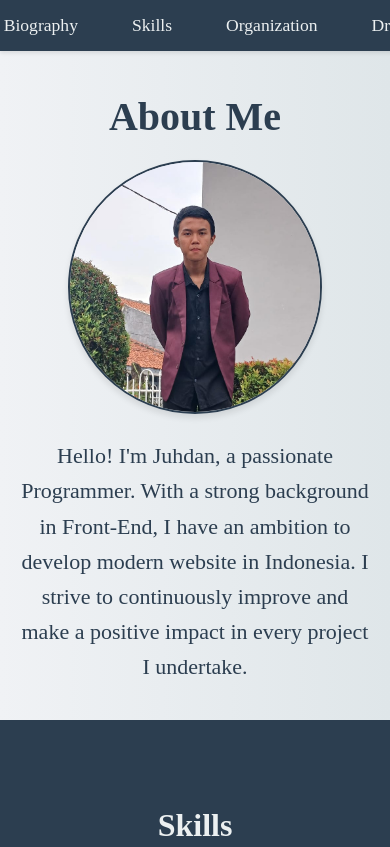
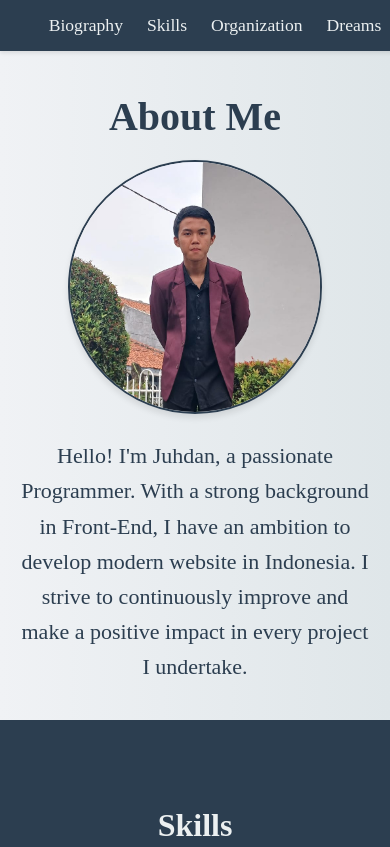
Before and after one commit to luxcrystall/luxcrystall.github.io, a plain HTML site: page index.html in a window 390 px wide. Shown: the top 847 px of the page. Drawn offline with Linux system fonts and the light colour scheme.

Commit message:
Update designku.css

```diff
--- a/designku.css
+++ b/designku.css
@@ -85,6 +85,9 @@ section#biography p {
 }
 
 @media (max-width: 768px) {
+    nav ul li {
+    margin: 0 0px;
+    }
     #fotoprofil {
         float: none;
         margin: auto;
```
